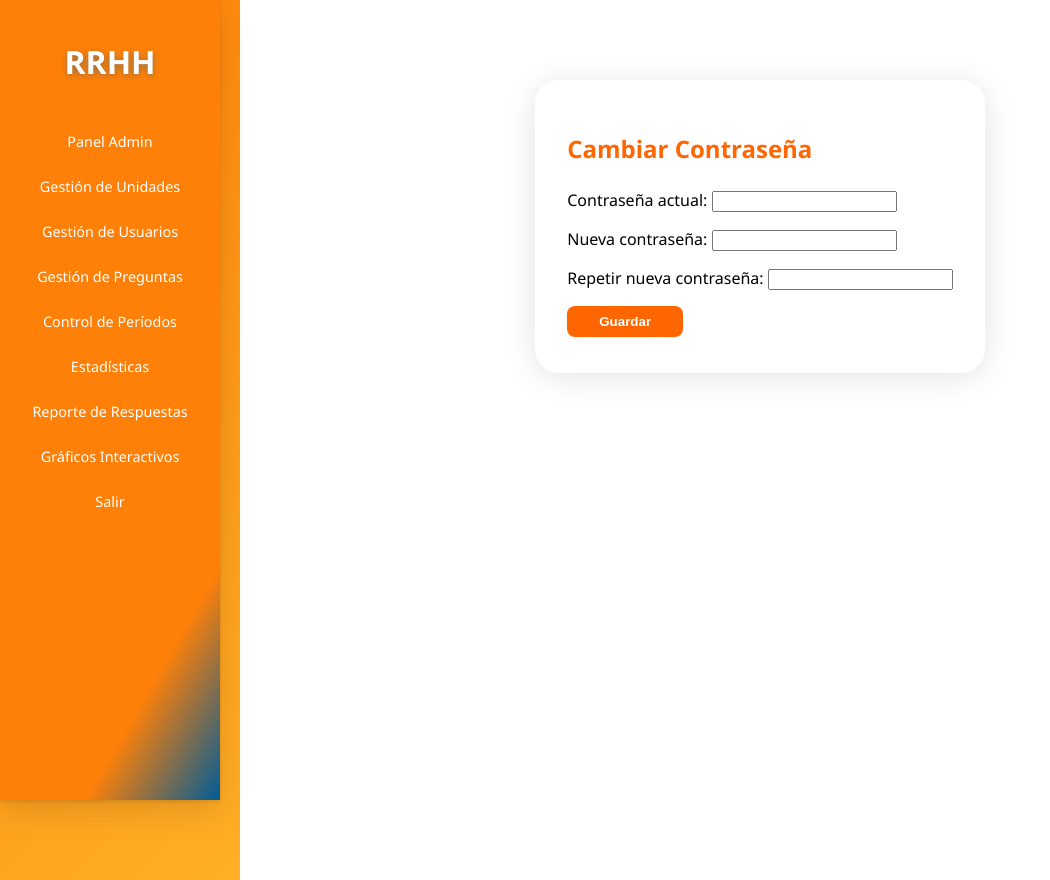
After one commit to indicadores2025/RRHH.INDICADORES2.0, a Flask app: page /cambiar_contrasena in a window 1280 px wide. The commit adds this page. Shown: the whole page, without its empty margins (0-1050 px from the left). Run offline with Flask 3, Linux system fonts and the light colour scheme; a user stored in the database is signed in.

Commit message:
modificaciones de contraseña

```diff
--- a/app.py
+++ b/app.py
@@ -959,6 +959,32 @@ def exportar_respuestas_pdf():
         mimetype="application/pdf"
     )
 
+@app.route('/cambiar_contrasena', methods=['GET', 'POST'])
+@login_required
+def cambiar_contrasena():
+    mensaje = ""
+    error = ""
+    if request.method == 'POST':
+        actual = request.form.get('contrasena_actual')
+        nueva = request.form.get('nueva_contrasena')
+        repetir = request.form.get('repetir_contrasena')
+        # Validar la contraseña actual
+        if actual != current_user.password:
+            error = "La contraseña actual no es correcta."
+        elif not nueva or not repetir:
+            error = "Debes ingresar la nueva contraseña dos veces."
+        elif nueva != repetir:
+            error = "La nueva contraseña no coincide en ambos campos."
+        elif nueva == actual:
+            error = "La nueva contraseña debe ser diferente de la actual."
+        else:
+            # Actualiza la contraseña
+            user = Usuario.query.get(current_user.id)
+            user.password = nueva
+            db.session.commit()
+            mensaje = "¡Contraseña cambiada correctamente!"
+    return render_template('cambiar_contrasena.html', mensaje=mensaje, error=error)
+
 
 # ------------------- MAIN -------------------
 
--- a/templates/admin_panel.html
+++ b/templates/admin_panel.html
@@ -6,6 +6,7 @@
     <h2>Bienvenido, Administrador</h2>
     <p>Usuario: <b>{{ usuario }}</b></p>
     <a href="{{ url_for('logout') }}">
+    <a href="{{ url_for('cambiar_contrasena') }}" class="btn btn-light">Cambiar contraseña</a>
         <button>Salir</button>
     </a>
 </div>
--- /dev/null
+++ b/templates/cambiar_contrasena.html
@@ -0,0 +1,27 @@
+{% extends 'base.html' %}
+{% block content %}
+<div class="card" style="max-width: 450px; margin: 40px auto; padding: 2rem; box-shadow: 0 4px 32px rgba(0,0,0,0.11); border-radius: 1.5rem; background: #fff;">
+    <h2 style="margin-bottom:1.5rem; color:#ff6600;">Cambiar Contraseña</h2>
+    {% if mensaje %}
+        <div style="background:#e0ffe0; color:#007700; padding:.5rem 1rem; border-radius:8px; margin-bottom:1rem;">{{ mensaje }}</div>
+    {% endif %}
+    {% if error %}
+        <div style="background:#ffe0e0; color:#bb2222; padding:.5rem 1rem; border-radius:8px; margin-bottom:1rem;">{{ error }}</div>
+    {% endif %}
+    <form method="POST">
+        <div style="margin-bottom:1rem;">
+            <label>Contraseña actual:</label>
+            <input type="password" name="contrasena_actual" class="form-control" required>
+        </div>
+        <div style="margin-bottom:1rem;">
+            <label>Nueva contraseña:</label>
+            <input type="password" name="nueva_contrasena" class="form-control" required>
+        </div>
+        <div style="margin-bottom:1rem;">
+            <label>Repetir nueva contraseña:</label>
+            <input type="password" name="repetir_contrasena" class="form-control" required>
+        </div>
+        <button type="submit" class="btn btn-primary" style="background:#ff6600; border:none; border-radius:8px; padding:.5rem 2rem;">Guardar</button>
+    </form>
+</div>
+{% endblock %}
--- a/templates/usuario_panel.html
+++ b/templates/usuario_panel.html
@@ -6,6 +6,7 @@
     <h2>Bienvenido, Usuario</h2>
     <p>Usuario: <b>{{ usuario }}</b></p>
     <a href="{{ url_for('logout') }}">
+    <a href="{{ url_for('cambiar_contrasena') }}" class="btn btn-light">Cambiar contraseña</a>
         <button>Salir</button>
     </a>
 </div>
```
